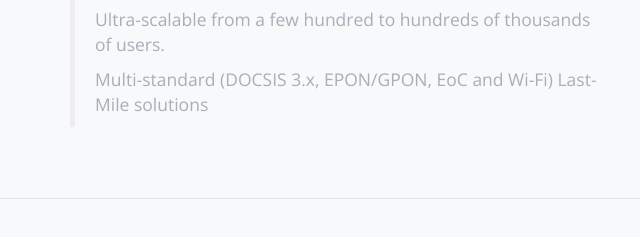
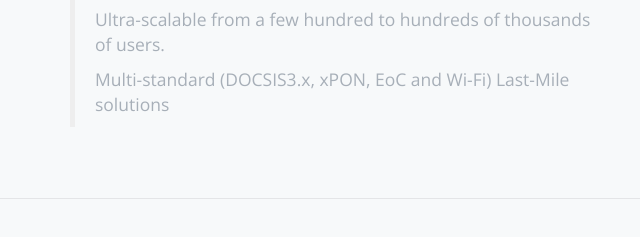
Before and after one commit to uvaca/uvaca.github.io, a plain HTML site: page index.html in a window 1280 px wide. Shown: the part 737-974 px from the top of the page, 0-640 px from the left. Drawn offline with nearby package versions, Linux system fonts and the light colour scheme.

Commit message:
Update index.html

```diff
--- a/index.html
+++ b/index.html
@@ -78,7 +78,7 @@
                     <p> Small form-factor compared to similar systems.</p>
                     <p>Ready-to-deploy with full customization. </p>
                     <p>Ultra-scalable from a few hundred to hundreds of thousands of users. </p>
-                    <p>Multi-standard (DOCSIS 3.x, EPON/GPON, EoC and Wi-Fi) Last-Mile solutions</p>
+                    <p>Multi-standard (DOCSIS3.x, xPON, EoC and Wi-Fi) Last-Mile solutions</p>
                 </blockquote>
             </div>
             <div class="col-md-6 ">
```
